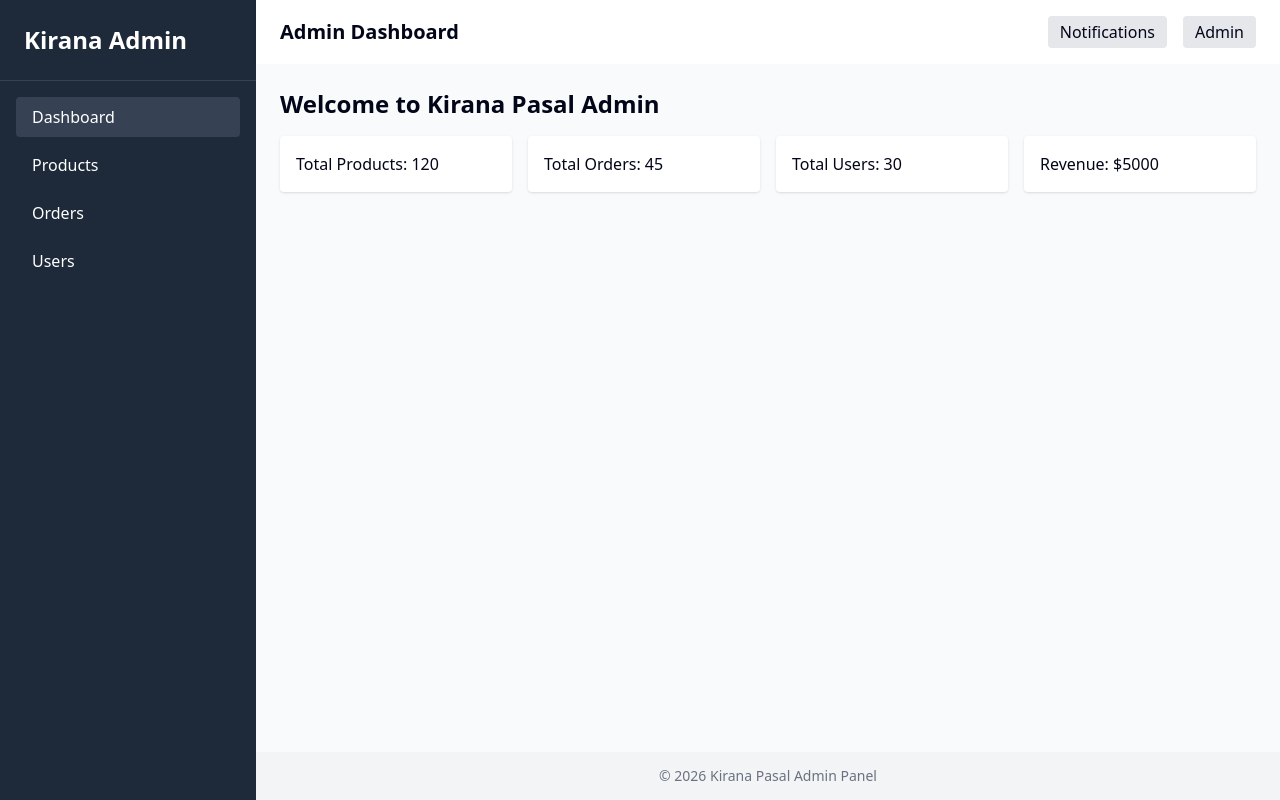
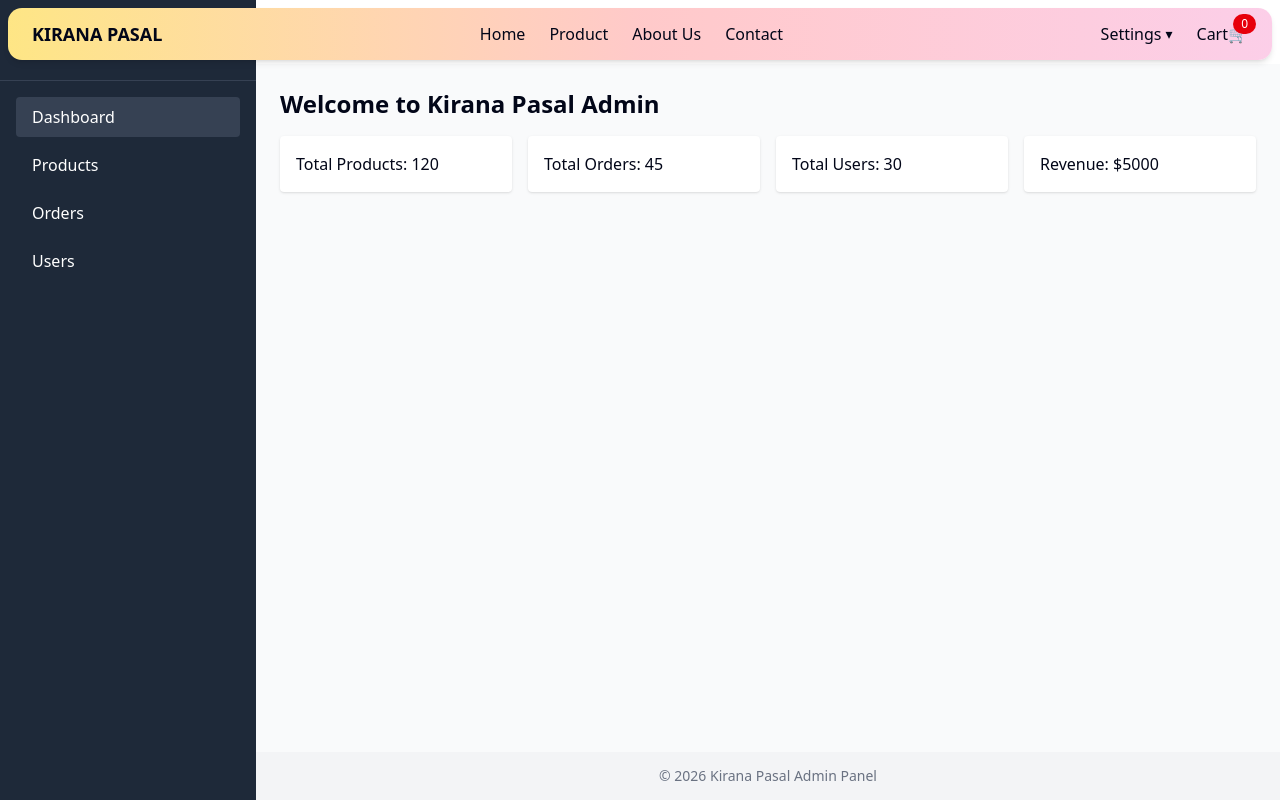
Before and after one commit to BHUMKIRAN/kiranaPasal, a Next.js app in the folder kirana-pasal/: page /dashboard/admin in a window 1280 px wide. Built offline with nearby package versions, Linux system fonts and the light colour scheme.

Commit message:
header and forgetpassword

```diff
--- a/kirana-pasal/app/dashboard/admin/layout.tsx
+++ b/kirana-pasal/app/dashboard/admin/layout.tsx
@@ -1,4 +1,5 @@
 import AdminSidebar from "@/components/adminsidebar";
+import Header from "@/components/header/page";
 
 export const metadata = {
   title: "Admin Panel",
@@ -8,6 +9,7 @@ export default function AdminLayout({ children }: { children: React.ReactNode })
   return (
     <div className="flex h-screen">
       {/* Sidebar */}
+      <Header/>
       <AdminSidebar />
 
       {/* Main content */}
--- /dev/null
+++ b/kirana-pasal/app/forgetPassword/page.tsx
@@ -0,0 +1,64 @@
+'use client'
+import React, { useState } from 'react'
+
+const ResetPassword = () => {
+  const [newPassword, setNewPassword] = useState('')
+  const [confirmNewPassword, setConfirmNewPassword] = useState('')
+
+  const handleResetPassword = (e: React.FormEvent<HTMLFormElement>) => {
+    e.preventDefault() // prevent page reload
+
+    if (newPassword === confirmNewPassword) {
+      alert('Password successfully changed!')
+      // TODO: Update password to database here
+      setNewPassword('')
+      setConfirmNewPassword('')
+    } else {
+      alert("Passwords do not match!")
+    }
+  }
+
+  return (
+    <div className="flex justify-center items-center bg-gray-300 min-h-screen p-5">
+      <form
+        className="flex flex-col bg-white p-6 rounded shadow-md w-80 space-y-4"
+        onSubmit={handleResetPassword}
+      >
+        <h2 className="text-xl font-semibold text-center">Reset Password</h2>
+
+        <div className="flex flex-col">
+          <label htmlFor="newPassword">New Password</label>
+          <input
+            id="newPassword"
+            type="password"
+            className="border rounded p-2"
+            value={newPassword}
+            onChange={(e) => setNewPassword(e.target.value)}
+            required
+          />
+        </div>
+
+        <div className="flex flex-col">
+          <label htmlFor="confirmNewPassword">Confirm New Password</label>
+          <input
+            id="confirmNewPassword"
+            type="password"
+            className="border rounded p-2"
+            value={confirmNewPassword}
+            onChange={(e) => setConfirmNewPassword(e.target.value)}
+            required
+          />
+        </div>
+
+        <button
+          type="submit"
+          className="w-full bg-blue-500 text-white rounded py-2 font-semibold hover:bg-blue-600"
+        >
+          Reset Password
+        </button>
+      </form>
+    </div>
+  )
+}
+
+export default ResetPassword
--- /dev/null
+++ b/kirana-pasal/components/header/page.tsx
@@ -0,0 +1,78 @@
+"use client"
+
+import Link from "next/link"
+
+export default function Header() {
+    return (
+        <div className="relative ">
+            <header
+                className="fixed top-0 left-0 right-0 z-50 flex items-center justify-between
+                   px-6 py-3 m-2 rounded-xl shadow-md
+                   bg-gradient-to-r from-amber-200 via-red-200 to-pink-200">
+
+                {/* Left: Logo */}
+                <strong className="text-lg uppercase">
+                    <Link href="/">Kirana Pasal</Link>
+                </strong>
+
+                {/* Center: Navigation */}
+                <nav className="flex gap-6 font-medium">
+                    <Link href="/home" className="hover:underline">Home</Link>
+                    <Link href="/product" className="hover:underline">Product</Link>
+                    <Link href="/about" className="hover:underline">About Us</Link>
+                    <Link href="/contact" className="hover:underline">Contact</Link>
+                </nav>
+
+                {/* Right: Settings + Cart */}
+                <div className="flex items-center gap-6">
+
+                    {/* Settings Dropdown */}
+                    <div className="relative group">
+                        <button className="font-medium flex items-center gap-1">
+                            Settings
+                            <span className="text-sm">▾</span>
+                        </button>
+
+                        {/* Dropdown Menu */}
+                        <div
+                            className="absolute right-0 mt-2 w-40 bg-white rounded-md shadow-lg
+               opacity-0 invisible group-hover:opacity-100 group-hover:visible
+               transition-all duration-200"
+                        >
+                            <ul className="py-2 text-sm">
+                                <li className="px-4 py-2 hover:bg-gray-100 cursor-pointer">
+                                    Profile
+                                </li>
+                                <li className="px-4 py-2 hover:bg-gray-100 cursor-pointer">
+                                    Account
+                                </li>
+                                <li className="px-4 py-2 hover:bg-gray-100 cursor-pointer">
+                                    Logout
+                                </li>
+                            </ul>
+                        </div>
+                    </div>
+
+
+                    {/* Cart */}
+                    <div className="relative cursor-pointer">
+                        <Link href="/cart" className="font-medium">
+                            Cart🛒
+                        </Link>
+
+                        {/* Cart Count */}
+                        <span
+                            className="absolute -top-2 -right-2 bg-red-600 text-white text-xs
+                         px-2 py-0.5 rounded-full">
+                            0
+                        </span>
+                    </div>
+
+                </div>
+            </header>
+
+            {/* Spacer for fixed header */}
+            <div className="h-20"></div>
+        </div>
+    )
+}
```
Also changed, not shown: kirana-pasal/app/forgetPassword/page.ts (deleted).
